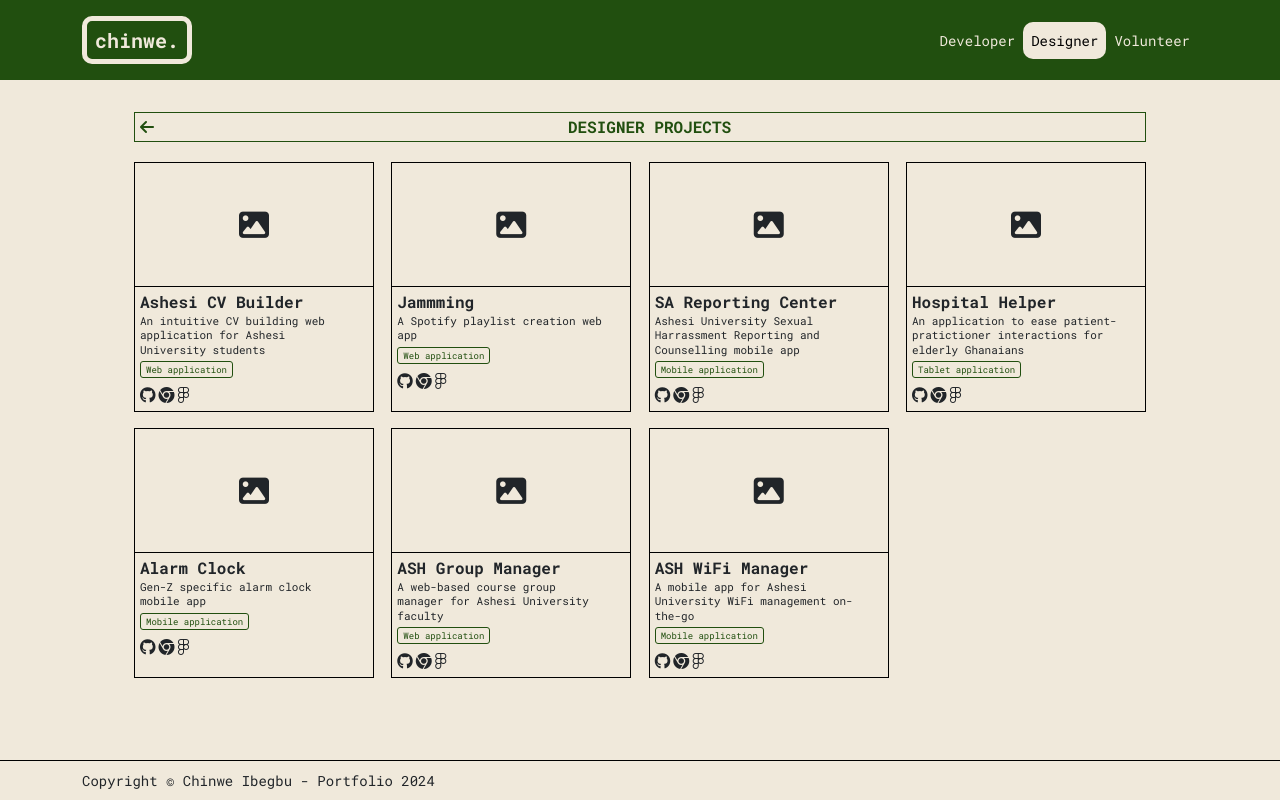
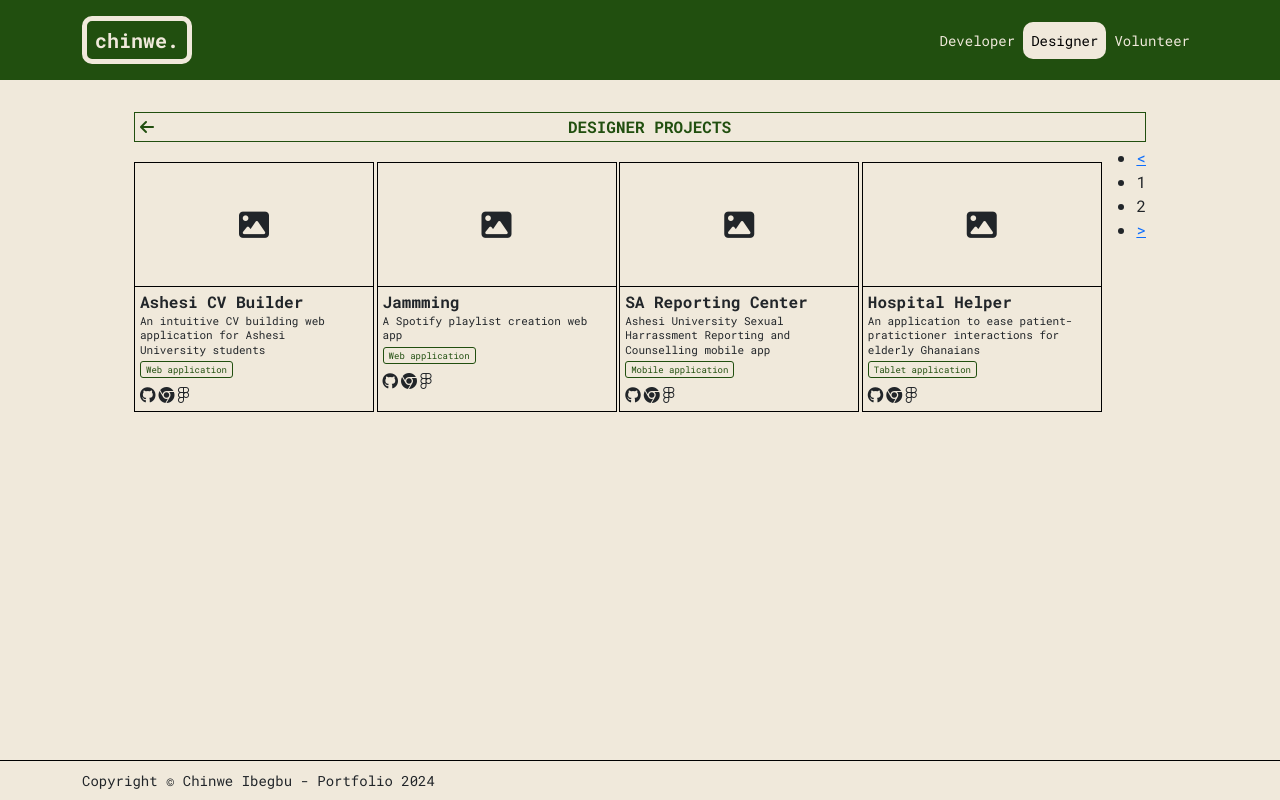
Before and after one commit to chinweibegbu/portfolio, a React (Create React App) app: page /designer in a window 1280 px wide. Built offline with nearby package versions, Linux system fonts and the light colour scheme.

Commit message:
Try using selected pagination React module

```diff
--- /dev/null
+++ b/src/components/common/PaginatedItems.js
@@ -0,0 +1,51 @@
+import React, { useState } from "react";
+import ReactPaginate from "react-paginate";
+import { getProjectData } from "../../utils/get-project-data";
+
+// Example items, to simulate fetching from another resources.
+function Items({ Component, currentItems }) {
+    return (
+        <>
+            {
+                Object.keys(currentItems).map((name, key) => {
+                    return <Component key={key} projectName={name} projectData={getProjectData(name)} />
+                })
+            }
+        </>
+    )
+}
+
+function PaginatedItems({ Component, items, itemsPerPage }) {
+    const [itemOffset, setItemOffset] = useState(0);
+
+    const itemsLength = Object.keys(items).length;
+    const endOffset = itemOffset + itemsPerPage;
+    console.log(`Loading items from ${itemOffset} to ${endOffset}`);
+    const currentItems = Object.fromEntries(Object.entries(items).slice(itemOffset, endOffset));
+    const pageCount = Math.ceil(itemsLength / itemsPerPage);
+
+    const handlePageClick = (event) => {
+        const newOffset = (event.selected * itemsPerPage) % itemsLength;
+        console.log(
+            `User requested page number ${event.selected}, which is offset ${newOffset}`
+        );
+        setItemOffset(newOffset);
+    };
+
+    return (
+        <>
+            <Items Component={Component} currentItems={currentItems} />
+            <ReactPaginate
+                breakLabel="..."
+                nextLabel=">"
+                onPageChange={handlePageClick}
+                pageRangeDisplayed={5}
+                pageCount={pageCount}
+                previousLabel="<"
+                renderOnZeroPageCount={null}
+            />
+        </>
+    );
+}
+
+export default PaginatedItems;
--- a/src/components/pages/Designer.js
+++ b/src/components/pages/Designer.js
@@ -1,11 +1,11 @@
 import React, { useState, useEffect } from "react";
 import '../../styles/Designer.css';
 import { projectData } from "../../utils/project-data.js";
-import { getProjectData } from "../../utils/get-project-data.js";
 
 import DesignPreview from "./DesignPreview.js";
 import PreviewPadding from "../common/PreviewPadding.js";
 import PageHeader from "../common/PageHeader.js";
+import PaginatedItems from "../common/PaginatedItems.js";
 
 function Designer() {
     const [allProjectData, setAllProjectData] = useState(null);
@@ -36,12 +36,14 @@ function Designer() {
                 {
                     isLoading ?
                         "Loading..." :
-                        Object.keys(allProjectData).map((projectName, key) => {
-                            return <DesignPreview key={key} projectName={projectName} projectData={getProjectData(projectName)} />
-                        })
+                        // allProjectData.map((projectName, key) => {
+                        //     return <DesignPreview key={key} projectName={projectName} projectData={getProjectData(projectName)} />
+                        // })
+                        <PaginatedItems Component={DesignPreview} items={allProjectData} itemsPerPage={4} />
                 }
+
                 {
-                    previewPadding.map( (key) => {
+                    previewPadding.map((key) => {
                         return <PreviewPadding key={key} />
                     })
                 }
```
